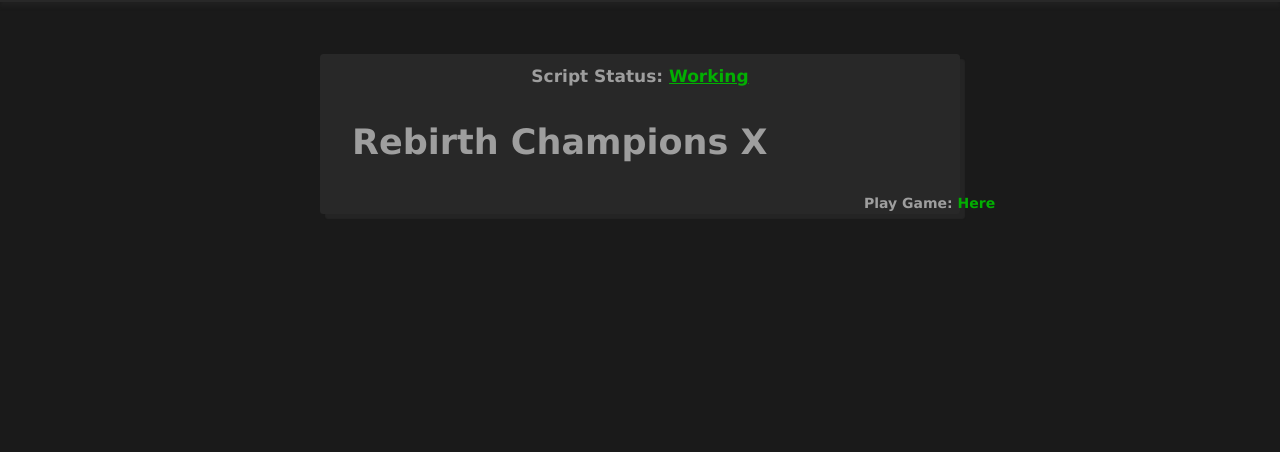
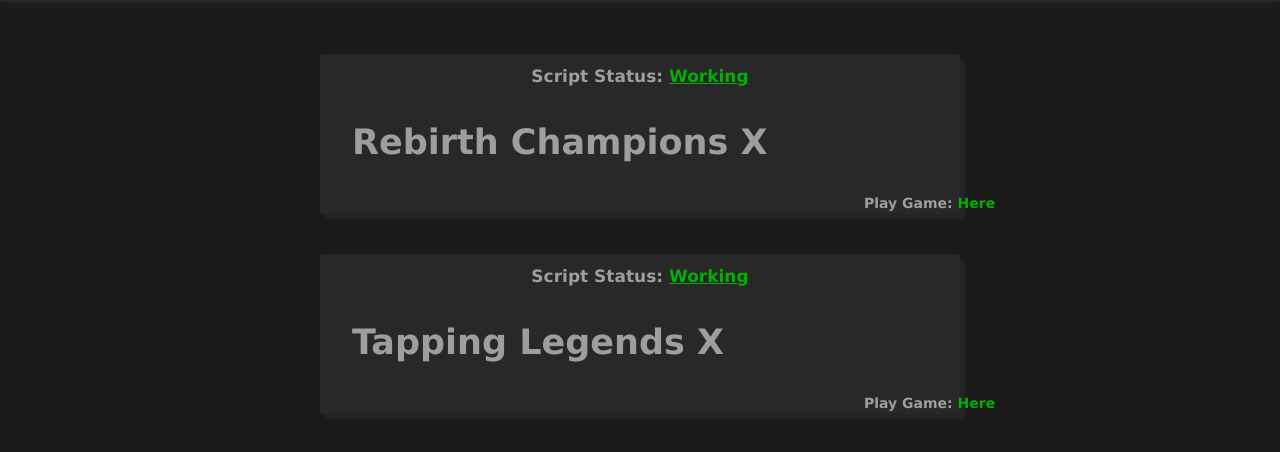
Before and after one commit to Lagendking/Demi-Hub-Site, a plain HTML site: page Games.html in a window 1280 px wide. Shown: the part 82-534 px from the top of the page. Drawn offline with Linux system fonts and the light colour scheme.

Commit message:
Update Games.html

```diff
--- a/Games.html
+++ b/Games.html
@@ -25,6 +25,12 @@
                 <span class="Play">Play Game: </span><a class="Play2" href="https://www.roblox.com/games/8540346411/SEASON-5-Rebirth-Champions-X" target="_blank">Here</a>
             </div>
 
+            <div class="Game-Div" style="top: 42%;">
+                <p class="Game-Status">Script Status: <span class="Working">Working</span></p>
+                <h1 class="Game-Name">Tapping Legends X</h1>
+                <span class="Play">Play Game: </span><a class="Play2" href="https://www.roblox.com/games/8540346411/SEASON-5-Rebirth-Champions-X" target="_blank">Here</a>
+            </div>
+
         </div>
     </body>
 </html>
```
